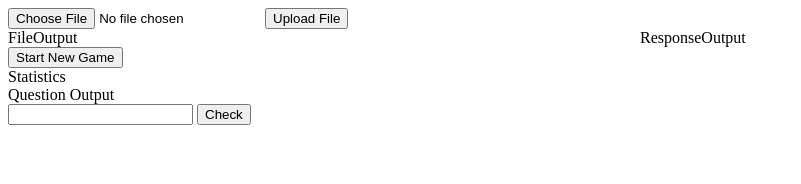
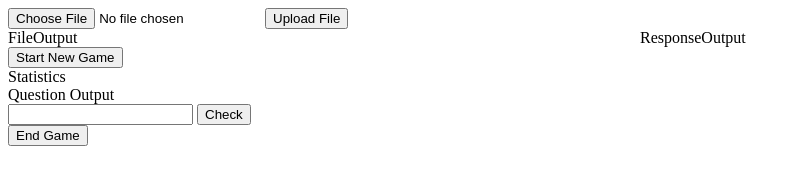
Before and after one commit to lucasadamski/LanguageTrainer, a website with bundled scripts: page index.html in a window 1280 px wide. Shown: the whole page, without its empty margins (0-801 px from the left). Built offline with nearby package versions, Linux system fonts and the light colour scheme.

Commit message:
Added button to end game

```diff
--- a/index.html
+++ b/index.html
@@ -21,6 +21,9 @@
                 <input type="text" id="answerData"></input>
                 <button id="answerButton">Check</button>
             </div>
+            <div id="endGameDiv">
+                <button id="endGameButton">End Game</button>
+            </div>
         </div>
         <div class="right-col">
             <div id="responseOutput">ResponseOutput</div>
--- a/src/features/index.js
+++ b/src/features/index.js
@@ -94,4 +94,10 @@ startNewGameButton.onclick = () => {
     Output.drawVideo(videoUrl);
     Output.playSound(soundUrl);
 
+    // Check if game is over
+    if(wordOutput == null) {
+        //endGame.click();
+            //Output.hideCurrentScreen();
+            //Output.drawGameOverScreen();
+    }
 }
```
